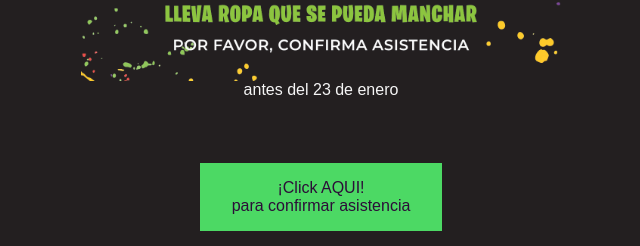
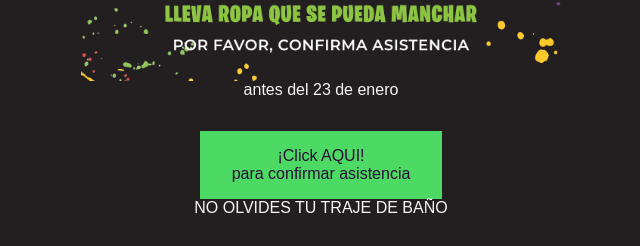
Before and after one commit to malinalli-s/gotchaparty, a plain HTML site: page index.html in a window 1280 px wide. Shown: the part 766-1012 px from the top of the page, without its empty margins (319-959 px from the left). Drawn offline with Linux system fonts and the light colour scheme.

Commit message:
Update index.html

```diff
--- a/index.html
+++ b/index.html
@@ -59,7 +59,7 @@
         .whatsapp-container {
             display: flex;
             justify-content: center;
-            margin: 1em 0; /* Un poco de aire extra arriba y abajo */
+            margin-botom: 1em; /* Un poco de aire extra arriba y abajo */
         }
 
         .btn-whatsapp {
```
